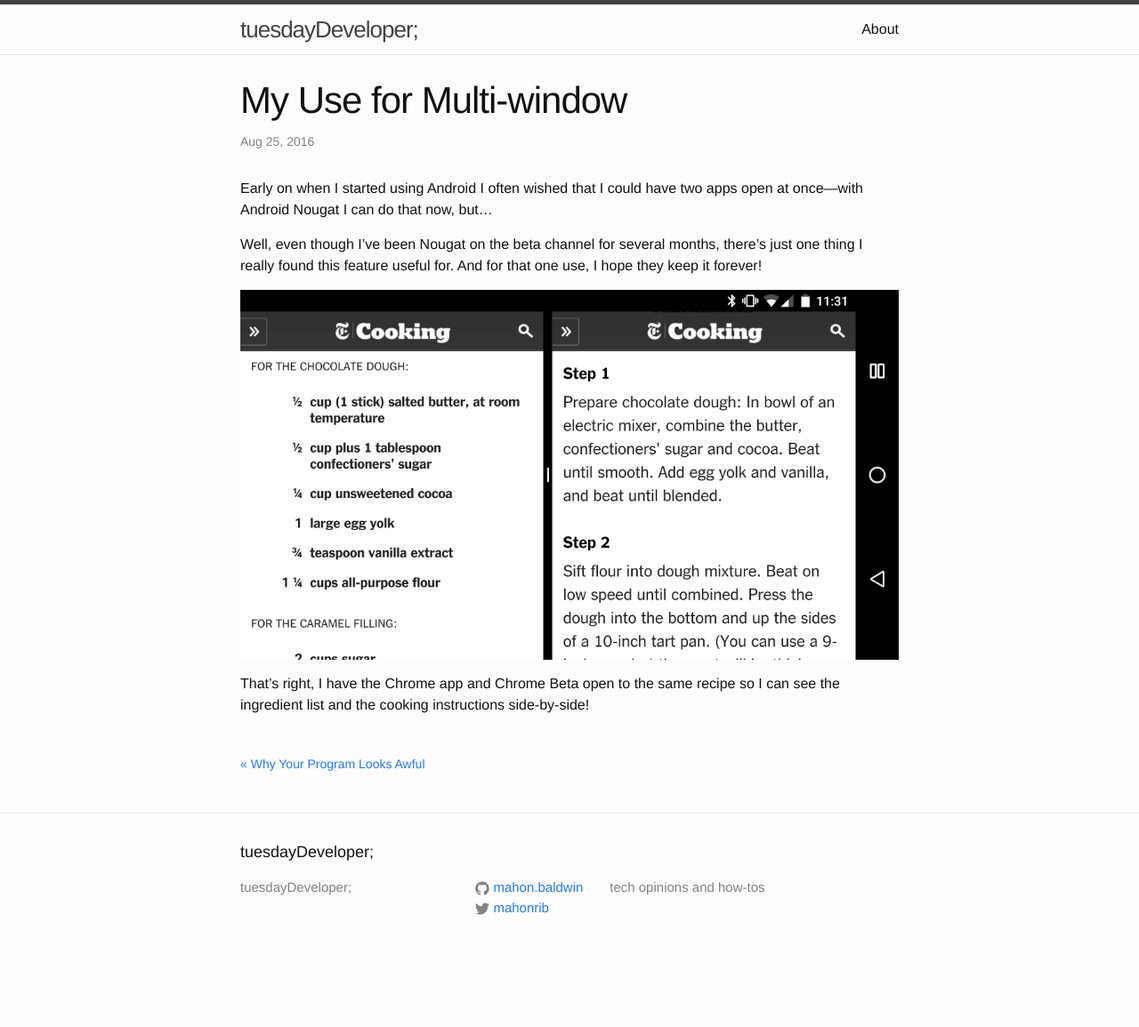
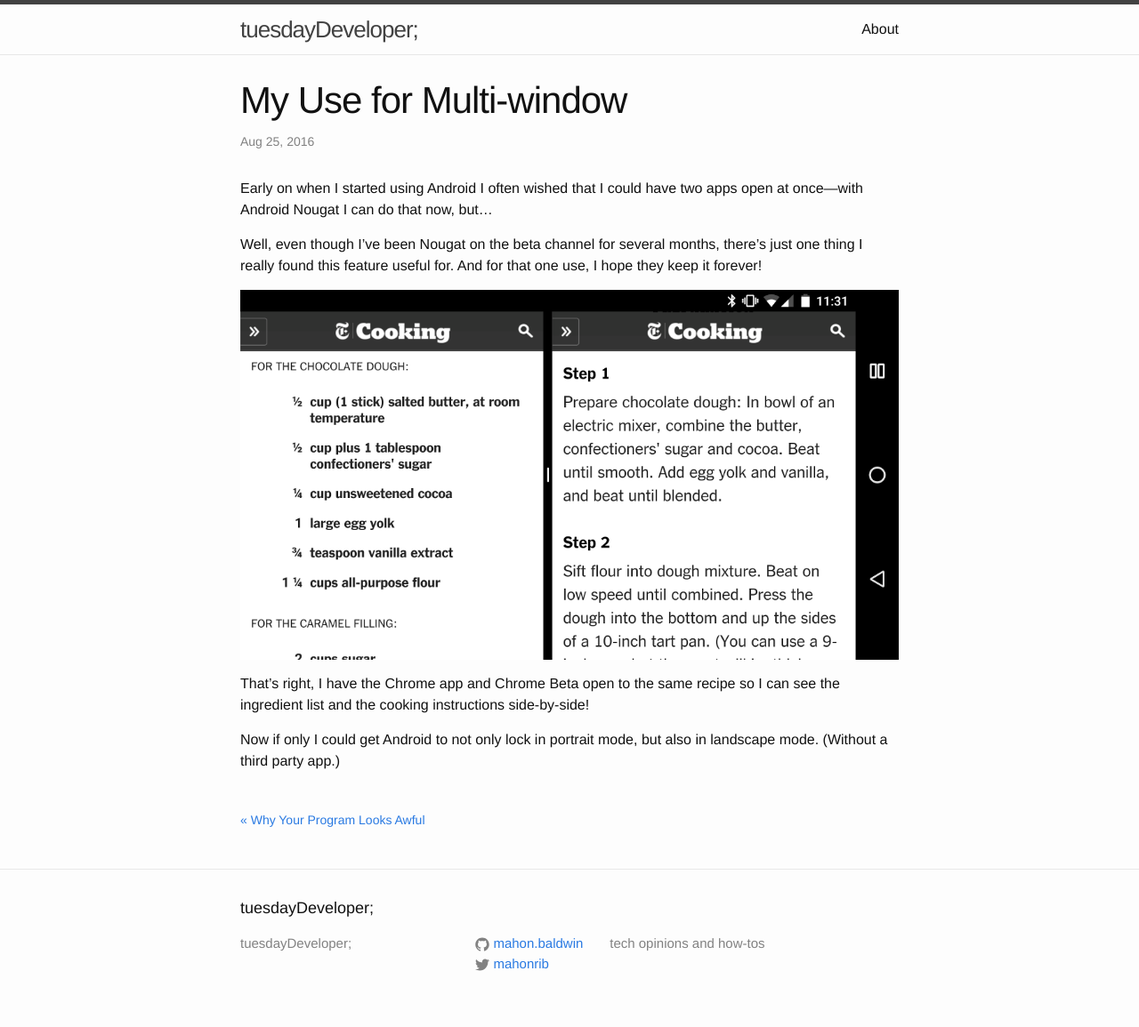
Before and after one commit to mahonbaldwin/tuesdaydeveloper, a Jekyll site: the page built from _posts/2016-08-25-my-use-for-multi-window.md, in a window 1280 px wide. Shown: the whole page at 89% size. Built offline with Jekyll 4.4.1, drawn with Linux system fonts in a browser that asks for light colours; before the commit the page ends 1092 px from its top, so only the background shows below that.

Commit message:
Update post

```diff
--- a/_posts/2016-08-25-my-use-for-multi-window.md
+++ b/_posts/2016-08-25-my-use-for-multi-window.md
@@ -14,3 +14,6 @@
 
 That's right, I have the Chrome app and Chrome Beta open to the same recipe so I can see the
 ingredient list and the cooking instructions side-by-side!
+
+Now if only I could get Android to not only lock in portrait mode, but also in landscape mode.
+(Without a third party app.)
```
